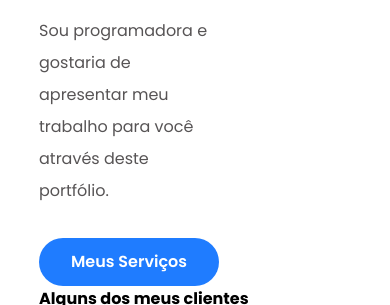
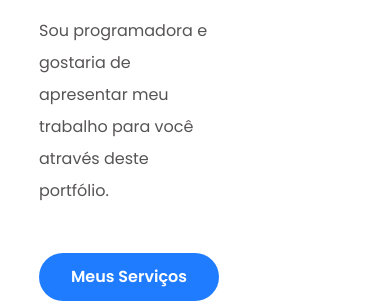
Before and after one commit to uMyzel/projeto-portfolio, a plain HTML site: page index.html in a window 390 px wide. Shown: the part 606-911 px from the top of the page. Drawn offline with Linux system fonts and the light colour scheme.

Commit message:
Exclusão de paginas não necessárias e ajuste fino na parte de apresentação, mas sem responsividade

```diff
--- a/assets/css/style.css
+++ b/assets/css/style.css
@@ -62,10 +62,6 @@
    box-sizing: border-box;
 }
 
-#box-apresentacao > .container{
-    height: 100%;
-}
-
 .texto-apresentacao,
 #img-apresentacao{
     flex-direction: column;
@@ -73,7 +69,6 @@
     box-sizing: border-box;
 
 }
-
 .texto-apresentacao{
     justify-content: center;
 }
@@ -83,7 +78,6 @@
     font-style: Bold;
     font-size: 3.4375rem;
     line-height: 150%
-    /* letter-spacing: 0%; */
 }
 
 .texto-apresentacao span{
@@ -95,7 +89,6 @@
     font-weight: 400;
     font-size: 1rem;
     line-height: 32px;
-    letter-spacing: 0%;
     padding: 0px 0px 30px 0px;
     margin-top: -15px;
     color: #575455;
@@ -104,19 +97,20 @@
 .texto-apresentacao a{
     width: 180px;
     height: 48px;
-    margin-top: -15px;
+    margin-bottom: 15px;
     align-items: center;
     justify-content: center;
-    text-align: center;
     background-color: #1F7CFF;
     border-radius: 50px;
     font-weight: 600;
     font-size: 1rem;
     line-height: 100%;
-    letter-spacing: 0%;
     text-decoration: none;
     color: #fff;
-
+    transition: background-color 0.3s ease
+}
+.texto-apresentacao a:hover {
+    background-color: #1a6ac9; /* Um tom um pouco mais escuro para o hover */
 }
 
 #img-apresentacao{
@@ -128,7 +122,9 @@
 }
 
 #img-apresentacao img{
-    width: 100%;
+   width: 100%;
+    height: auto; /* Garante que a proporção da imagem seja mantida */
+    display: block;
 }
 
 
```
Also changed, not shown: fale-comigo.html (deleted), meus-servicos.html (deleted), portfolio.html (deleted).
